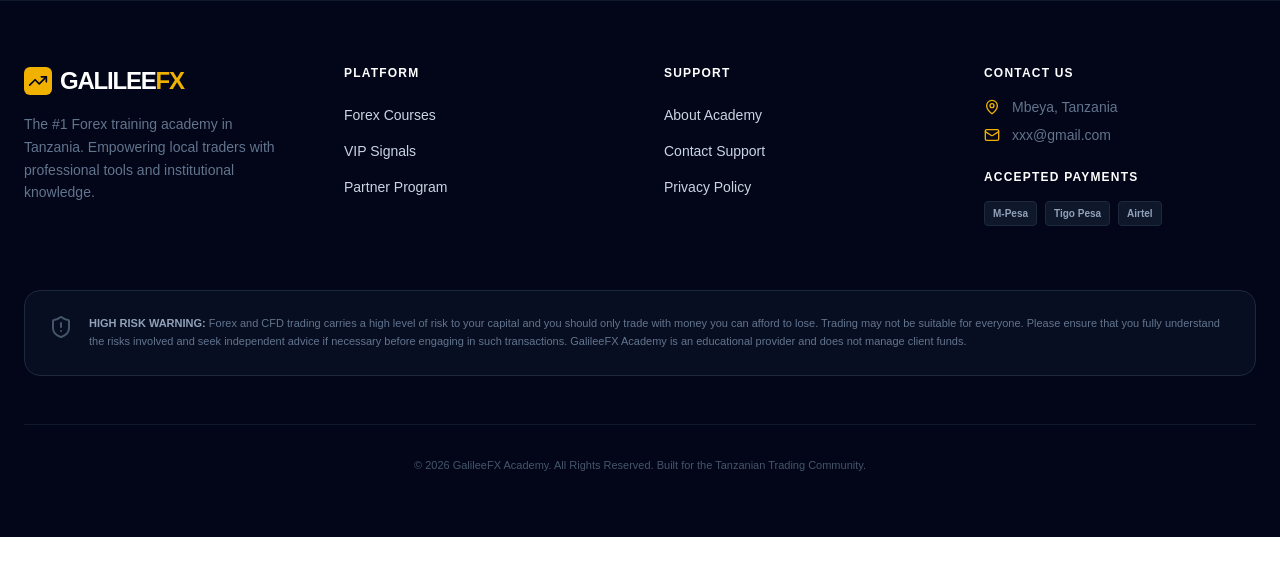
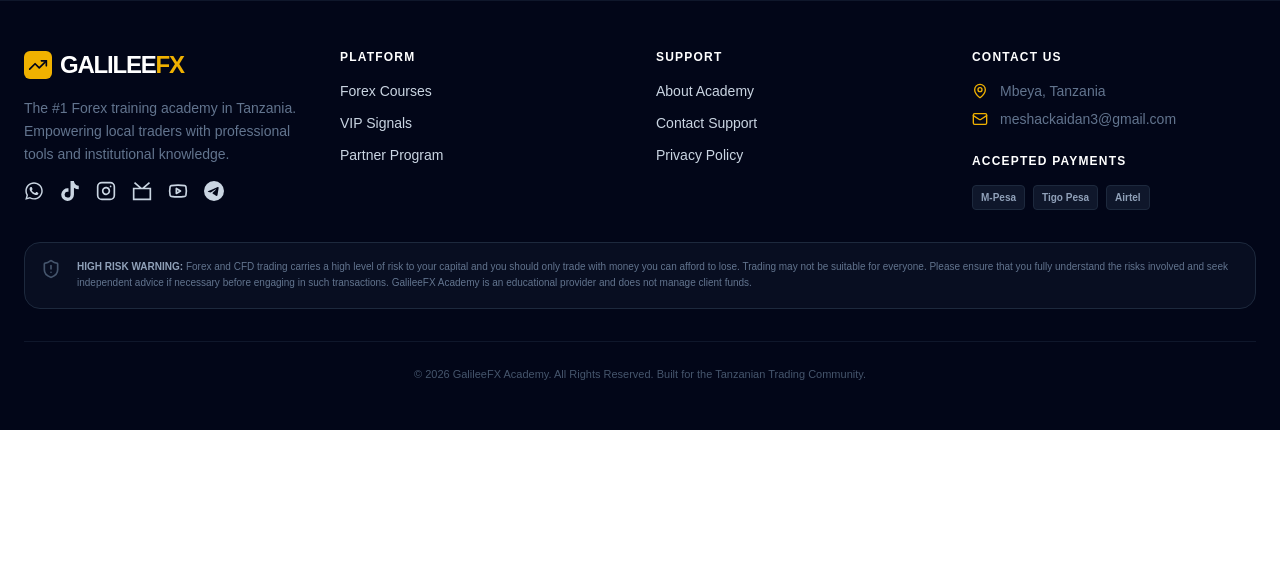
Before and after one commit to apox-rider/GFX-Academy, a Next.js app: page /components/Footer in a window 1280 px wide. Shown: the top 576 px of the page. Built offline with nearby package versions, Linux system fonts and the light colour scheme.

Commit message:
17022026

```diff
--- a/app/Contact/page.tsx
+++ b/app/Contact/page.tsx
@@ -3,12 +3,14 @@
 import Link from 'next/link';
 import Navbar from '../components/Header/page';
 import Footer from '../components/Footer/page';
+import { LocateFixed, Mail, Phone } from 'lucide-react';
+import { ViewTransition } from 'react';
 
 export default function Contact() {
   const contactMethods = [
-    { title: 'Email Us', desc: 'Reach out via email for inquiries or support.', icon: '📧', details: 'support@forexmaster.co.tz' },
-    { title: 'Call Us', desc: 'Speak directly with our team during business hours.', icon: '📞', details: '+255 123 456 789' },
-    { title: 'Visit Us', desc: 'Come to our office in Dar es Salaam.', icon: '📍', details: '123 Forex Street, Dar es Salaam, Tanzania' },
+    { title: 'Email Us', desc: 'Reach out via email for inquiries or support.', icon: <Mail/>, details: 'meshackaidai3@gmail.com' },
+    { title: 'Call Us', desc: 'Speak directly with our team during business hours.', icon: <Phone/>, details: '+255 123 456 789' },
+    { title: 'Visit Us', desc: 'Come to our office in Mbeya.', icon: <LocateFixed/>, details: 'MUST, Mbeya, Tanzania' },
   ];
 
   return (
@@ -19,12 +21,10 @@
       <div className="absolute inset-0 bg-[linear-gradient(to_right,#80808012_1px,transparent_1px),linear-gradient(to_bottom,#80808012_1px,transparent_1px)] bg-size-[40px_40px]"></div>
 
       <div className="absolute inset-0 opacity-20">
-        <Image
-          src="/images/contact-bg.jpeg" // Replace with a suitable contact page background image
+        <img
+          src="unnamed (2).jpg.jpg"
           alt="Contact Background"
-          fill
           className="object-cover grayscale"
-          priority
         />
         <div className="absolute inset-0 bg-linear-to-t from-slate-950 via-transparent to-slate-950"></div>
       </div>
@@ -93,7 +93,7 @@
             Fill out the form below, and our team will get back to you within 24 hours.
           </p>
           {/* Simple contact form placeholder */}
-          <form className="max-w-xl mx-auto space-y-6">
+          <form className="max-w-full mx-auto space-y-6">
             <input
               type="text"
               placeholder="Your Name"
--- a/app/auth/Login/page.tsx
+++ b/app/auth/Login/page.tsx
@@ -1,5 +1,5 @@
 // src/components/auth/Login.tsx
-import { ArrowLeft, MoveLeft } from 'lucide-react';
+import { ArrowLeft, Home, MoveLeft } from 'lucide-react';
 import Image from 'next/image';
 import Link from 'next/link';
 
@@ -61,12 +61,12 @@
         </form>
 
         <p className="text-center text-sm text-slate-400 mt-6">
-          Don&apos;t have an account? <Link href="/auth/register" className="text-yellow-500 hover:underline">Sign up</Link>
+          Don&apos;t have an account? <Link href="/auth/Register" className="text-yellow-500 hover:underline">Sign up</Link>
         </p>
 
           <a href='/' className="justify-center mt-8  text-slate-500 text-xs">
-        <div className="justify-center  flex mt-8 text-center text-slate-500 text-xs">
-          <ArrowLeft className='align-middle'/> <p className='text-center'>Back to home</p>
+        <div className="justify-center flex mt-8 text-center text-slate-500 text-xs">
+          <ArrowLeft className='justify-center top-0  '/> <p className='text-lg'>Back to home</p>
         </div>
         </a>
       </div>
--- a/app/auth/Register/page.tsx
+++ b/app/auth/Register/page.tsx
@@ -78,7 +78,7 @@
 
         <a href='/' className="justify-center mt-8  text-slate-500 text-xs">
         <div className="justify-center  flex mt-8 text-center text-slate-500 text-xs">
-          <ArrowLeft className='align-middle'/> <p className='text-center'>Back to home</p>
+          <ArrowLeft className='align-middle'/> <p className='text-lg'>Back to home</p>
         </div>
         </a>
       </div>
--- a/app/components/Footer/page.tsx
+++ b/app/components/Footer/page.tsx
@@ -1,12 +1,14 @@
-// src/components/common/Footer.tsx
 import Link from 'next/link';
-import { TrendingUp, Mail, MapPin, ShieldAlert } from 'lucide-react';
+import { TrendingUp, Mail, MapPin, ShieldAlert, Facebook, Instagram, Twitter, Youtube } from 'lucide-react';
+import { FaTiktok, FaWhatsapp } from 'react-icons/fa';
+import { GrChannel } from 'react-icons/gr';
+import { BsTelegram } from 'react-icons/bs';
 
 export default function Footer() {
   return (
-    <footer className="bg-slate-950 text-slate-300 py-16 border-t border-slate-900" role="contentinfo">
-      <div className="max-w-7xl mx-auto px-6">
-        <div className="grid md:grid-cols-4 gap-12 mb-16">
+    <footer className="justify-center bg-slate-950 text-slate-300 py-12 border-t border-slate-900" role="contentinfo">
+      <div className="justify-center max-w-7xl mx-auto px-6">
+        <div className="grid grid-cols-2  md:grid-cols-4 gap-8 mb-8">
 
           {/* Brand Column */}
           <div className="space-y-4">
@@ -21,25 +23,82 @@
             <p className="text-sm leading-relaxed text-slate-500">
               The #1 Forex training academy in Tanzania. Empowering local traders with professional tools and institutional knowledge.
             </p>
+            {/* Social Media Links */}
+            <div className="flex space-x-4 mt-4">
+              <a
+                href="https://wa.me/255794577158"
+                target="_blank"
+                rel="noopener noreferrer"
+                aria-label="WhatsApp"
+                className="hover:text-yellow-500 transition-colors"
+              >
+                <FaWhatsapp size={20} />
+              </a>
+              <a
+                href="https://tiktok.com/@galileefxacademy"
+                target="_blank"
+                rel="noopener noreferrer"
+                aria-label="Tiktok"
+                className="hover:text-yellow-500 transition-colors"
+              >
+                <FaTiktok size={20} />
+              </a>
+              <a
+                href="https://www.instagram.com/galileefx_academy?igsh=NDNqeG1vamJibTB4"
+                target="_blank"
+                rel="noopener noreferrer"
+                aria-label="Instagram"
+                className="hover:text-yellow-500 transition-colors"
+              >
+                <Instagram size={20} />
+              </a>
+              <a
+                href="https://whatsapp.com/channel/0029Vb83A0R3bbUzeubN9Q3O"
+                target="_blank"
+                rel="noopener noreferrer"
+                aria-label="YouTube"
+                className="hover:text-yellow-500 transition-colors"
+              >
+                <GrChannel size={20} />
+              </a>
+              <a
+                href="https://youtube.com/@galileefx?si=q6NoBuPoszjtG59J"
+                target="_blank"
+                rel="noopener noreferrer"
+                aria-label="YouTube"
+                className="hover:text-yellow-500 transition-colors"
+              >
+                <Youtube size={20} />
+              </a>
+              <a
+                href="#"
+                target="_blank"
+                rel="noopener noreferrer"
+                aria-label="YouTube"
+                className="hover:text-yellow-500 transition-colors"
+              >
+                <BsTelegram size={20} />
+              </a>
+            </div>
           </div>
 
           {/* Navigation */}
           <div>
-            <h4 className="text-white font-bold mb-6 uppercase tracking-widest text-xs">Platform</h4>
-            <ul className="space-y-4 text-sm" role="list">
+            <h4 className="text-white font-bold mb-4 uppercase tracking-widest text-xs">Platform</h4>
+            <ul className="space-y-3 text-sm" role="list">
               <li><Link href="/Courses" className="hover:text-yellow-500 transition-colors">Forex Courses</Link></li>
-              <li><Link href="/auth/Register?=VIP" className="hover:text-yellow-500 transition-colors">VIP Signals</Link></li>
-              <li><Link href="/auth/Register?=Referral" className="hover:text-yellow-500 transition-colors">Partner Program</Link></li>
+              <li><Link href="/auth/Register?plan=VIP" className="hover:text-yellow-500 transition-colors">VIP Signals</Link></li>
+              <li><Link href="/auth/Register?plan=Referral" className="hover:text-yellow-500 transition-colors">Partner Program</Link></li>
             </ul>
           </div>
 
           {/* Support */}
           <div>
-            <h4 className="text-white font-bold mb-6 uppercase tracking-widest text-xs">Support</h4>
-            <ul className="space-y-4 text-sm" role="list">
+            <h4 className="text-white font-bold mb-4 uppercase tracking-widest text-xs">Support</h4>
+            <ul className="space-y-3 text-sm" role="list">
               <li><Link href="/About" className="hover:text-yellow-500 transition-colors">About Academy</Link></li>
               <li><Link href="/Contact" className="hover:text-yellow-500 transition-colors">Contact Support</Link></li>
-              <li><Link href="/Privacypolicy" className="hover:text-yellow-500 transition-colors">Privacy Policy</Link></li>
+              <li><Link href="/PrivacyPolicy" className="hover:text-yellow-500 transition-colors">Privacy Policy</Link></li>
             </ul>
           </div>
 
@@ -53,7 +112,12 @@
               </div>
               <div className="flex items-center gap-3 text-sm text-slate-500">
                 <Mail size={16} className="text-yellow-500" />
-                xxx@gmail.com
+                <a
+                  href="mailto:meshackaidan3@gmail.com"
+                  className="hover:text-yellow-500 transition-colors"
+                >
+                  meshackaidan3@gmail.com
+                </a>
               </div>
             </div>
             <div>
@@ -70,16 +134,16 @@
         </div>
 
         {/* Risk Warning Block */}
-        <div className="p-6 bg-slate-900/50 border border-slate-800 rounded-2xl mb-12">
+        <div className="p-4 bg-slate-900/50 border border-slate-800 rounded-2xl mb-8">
           <div className="flex gap-4">
-            <ShieldAlert className="text-slate-600 shrink-0" size={24} />
-            <div className="text-[11px] leading-relaxed text-slate-500">
+            <ShieldAlert className="text-slate-600 shrink-0" size={20} />
+            <div className="text-[10px] leading-relaxed text-slate-500">
               <strong className="text-slate-400 uppercase">High Risk Warning:</strong> Forex and CFD trading carries a high level of risk to your capital and you should only trade with money you can afford to lose. Trading may not be suitable for everyone. Please ensure that you fully understand the risks involved and seek independent advice if necessary before engaging in such transactions. GalileeFX Academy is an educational provider and does not manage client funds.
             </div>
           </div>
         </div>
 
-        <div className="text-center text-[11px] text-slate-600 border-t border-slate-900 pt-8">
+        <div className="text-center text-[11px] text-slate-600 border-t border-slate-900 pt-6">
           © {new Date().getFullYear()} GalileeFX Academy. All Rights Reserved. Built for the Tanzanian Trading Community.
         </div>
       </div>
--- a/app/components/Header/page.tsx
+++ b/app/components/Header/page.tsx
@@ -1,18 +1,31 @@
-// src/components/common/Navbar.tsx
 'use client';
 
 import { useState } from 'react';
 import Link from 'next/link';
+import { usePathname } from 'next/navigation';
 import { Menu, X, TrendingUp } from 'lucide-react';
 
 export default function Navbar() {
   const [mobileOpen, setMobileOpen] = useState(false);
+  const pathname = usePathname();
 
   const toggleMobile = () => setMobileOpen(!mobileOpen);
 
+  const getLinkClass = (href: string, isMobile = false) => {
+    const baseClass = isMobile
+      ? 'block text-lg font-medium px-2'
+      : 'text-sm font-medium transition-colors';
+    const activeClass = isMobile ? 'text-yellow font-bold' : 'text-white font-semibold';
+    const inactiveClass = isMobile
+      ? 'text-slate-300 hover:text-white'
+      : 'text-slate-300 hover:text-white';
+
+    return `${baseClass} ${pathname === href ? activeClass : inactiveClass}`;
+  };
+
   return (
     <nav
-      className="bg-slate-950  sticky top-0 z-50 border-b border-slate-800/60"
+      className="bg-slate-950 sticky top-0 z-50 border-b border-slate-800/60"
       role="navigation"
       aria-label="Main navigation"
     >
@@ -35,34 +48,19 @@
 
           {/* Desktop Menu */}
           <div className="hidden md:flex items-center space-x-8">
-            <Link
-              href="/"
-              className="text-sm font-medium text-slate-300 hover:text-white transition-colors"
-            >
+            <Link href="/" className={getLinkClass('/')}>
               Home
             </Link>
-            <Link
-              href="/Courses"
-              className="text-sm font-medium text-slate-300 hover:text-white transition-colors"
-            >
+            <Link href="/Courses" className={getLinkClass('/Courses')}>
               Courses
             </Link>
-            <Link
-              href="/Signals"
-              className="text-sm font-medium text-slate-300 hover:text-white transition-colors"
-            >
+            <Link href="/Signals" className={getLinkClass('/Signals')}>
               Signals
             </Link>
-            <Link
-              href="/About"
-              className="text-sm font-medium text-slate-300 hover:text-white transition-colors"
-            >
+            <Link href="/About" className={getLinkClass('/About')}>
               About
             </Link>
-            <Link
-              href="/Contact"
-              className="text-sm font-medium text-slate-300 hover:text-white transition-colors"
-            >
+            <Link href="/Contact" className={getLinkClass('/Contact')}>
               Contact
             </Link>
             <div className="h-4 w-px bg-slate-800 mx-2"></div>
@@ -99,38 +97,37 @@
         }`}
       >
         <div className="px-4 pt-4 pb-8 space-y-4">
-
           <Link
             href="/"
-            className="block text-lg font-medium text-slate-300 hover:text-white px-2"
+            className={getLinkClass('/', true)}
             onClick={toggleMobile}
           >
             Home
           </Link>
           <Link
-            href="/Course"
-            className="block text-lg font-medium text-slate-300 hover:text-white px-2"
+            href="/Courses"
+            className={getLinkClass('/Courses', true)}
             onClick={toggleMobile}
           >
             Courses
           </Link>
           <Link
             href="/Signals"
-            className="block text-lg font-medium text-slate-300 hover:text-white px-2"
+            className={getLinkClass('/Signals', true)}
             onClick={toggleMobile}
           >
             Signals
           </Link>
           <Link
             href="/About"
-            className="block text-lg font-medium text-slate-300 hover:text-white px-2"
+            className={getLinkClass('/About', true)}
             onClick={toggleMobile}
           >
             About
           </Link>
           <Link
-            href="/Ciontact"
-            className="block text-lg font-medium text-slate-300 hover:text-white px-2"
+            href="/Contact"
+            className={getLinkClass('/Contact', true)}
             onClick={toggleMobile}
           >
             Contact
@@ -138,14 +135,14 @@
           <hr className="border-slate-800 my-4" />
           <div className="flex flex-col gap-3">
             <Link
-              href="/auth/login"
+              href="/auth/Login"
               className="w-full text-center py-3 text-slate-300 font-semibold border border-slate-700 rounded-xl"
               onClick={toggleMobile}
             >
               Login
             </Link>
             <Link
-              href="/auth/register"
+              href="/auth/Register"
               className="w-full text-center py-3 bg-yellow-500 text-slate-950 font-bold rounded-xl"
               onClick={toggleMobile}
             >
```
Also changed, not shown: app/About/page.tsx (+35 -39 lines), public/unnamed (2).jpg (added).
